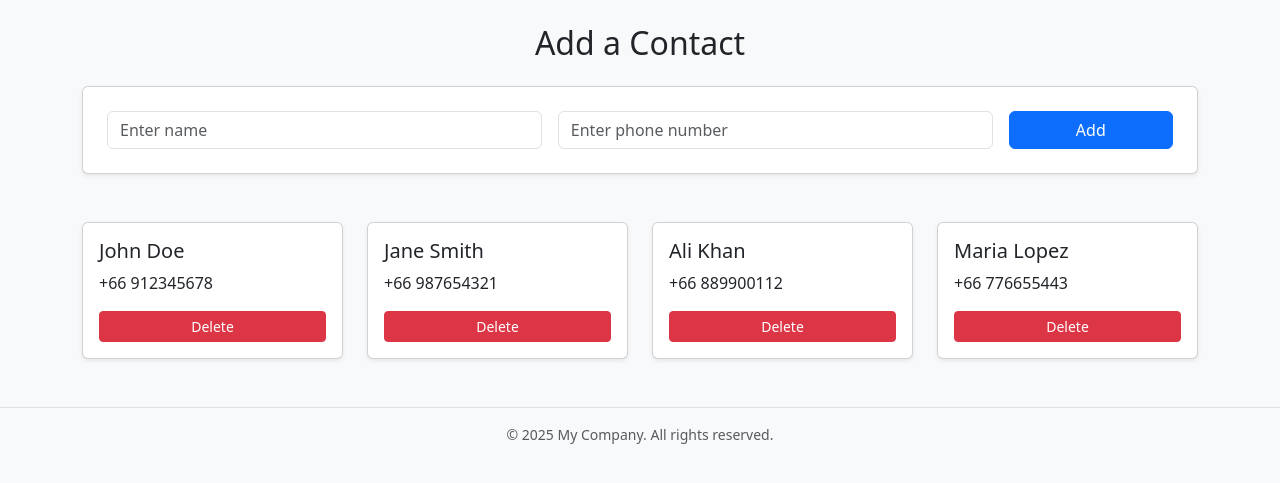
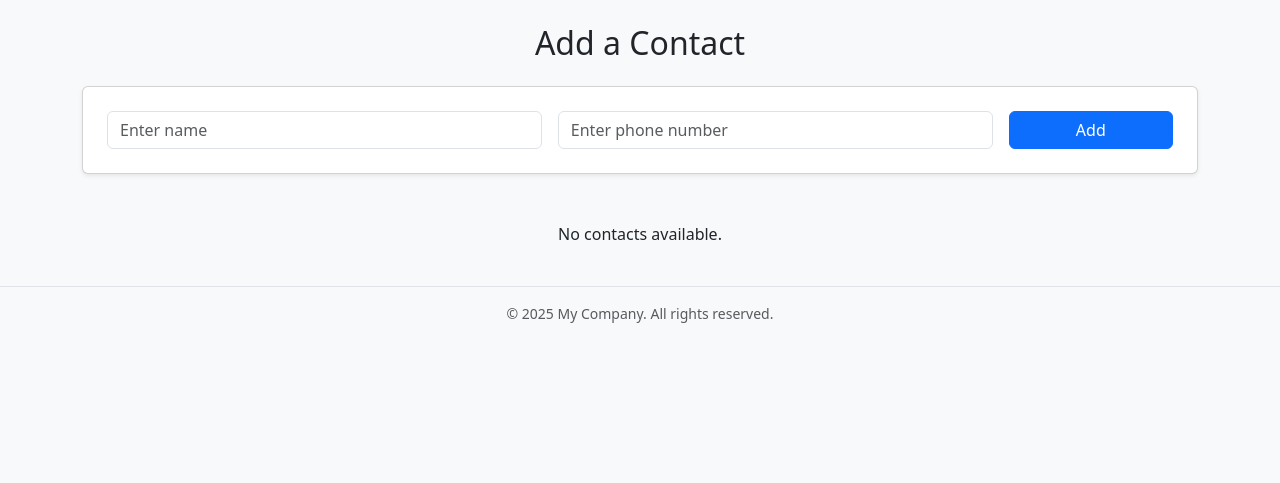
Before and after one commit to Ragoo123/phonebook, a Flask app: page / in a window 1280 px wide. Shown: the part 76-559 px from the top of the page. Run offline with Flask 3, Linux system fonts and the light colour scheme; some libraries are stand-ins or nearby versions.

Commit message:
Created contact card partial

```diff
--- a/app.py
+++ b/app.py
@@ -36,8 +36,10 @@
 # --------------------------
 @app.route('/')
 def index():
+    all_contacts = Contact.query.all()
 
-    return render_template('index.html')
+
+    return render_template('index.html', all_contacts=all_contacts)
 
 # --------------------------
 # Run the app
--- a/templates/index.html
+++ b/templates/index.html
@@ -19,45 +19,11 @@
 
 <!-- Contact Cards -->
 <div class="row">
-	<div class="col-md-3 mb-4">
-		<div class="card shadow-sm h-100">
-			<div class="card-body">
-				<h5 class="card-title">John Doe</h5>
-				<p class="card-text">+66 912345678</p>
-				<button class="btn btn-danger btn-sm w-100">Delete</button>
-			</div>
-		</div>
-	</div>
-
-	<div class="col-md-3 mb-4">
-		<div class="card shadow-sm h-100">
-			<div class="card-body">
-				<h5 class="card-title">Jane Smith</h5>
-				<p class="card-text">+66 987654321</p>
-				<button class="btn btn-danger btn-sm w-100">Delete</button>
-			</div>
-		</div>
-	</div>
-
-	<div class="col-md-3 mb-4">
-		<div class="card shadow-sm h-100">
-			<div class="card-body">
-				<h5 class="card-title">Ali Khan</h5>
-				<p class="card-text">+66 889900112</p>
-				<button class="btn btn-danger btn-sm w-100">Delete</button>
-			</div>
-		</div>
-	</div>
-
-	<div class="col-md-3 mb-4">
-		<div class="card shadow-sm h-100">
-			<div class="card-body">
-				<h5 class="card-title">Maria Lopez</h5>
-				<p class="card-text">+66 776655443</p>
-				<button class="btn btn-danger btn-sm w-100">Delete</button>
-			</div>
-		</div>
-	</div>
+	{% if all_contacts %} {% for contact in all_contacts %}
+	{% include 'partials/_contact_card.html' %}
+	{% endfor %} {% else %}
+	<p class="text-center">No contacts available.</p>
+	{% endif %}
 </div>
 
 {% endblock %}
```
Also changed, not shown: templates/partials/_contact_card.html (added, +9 -0 lines).
